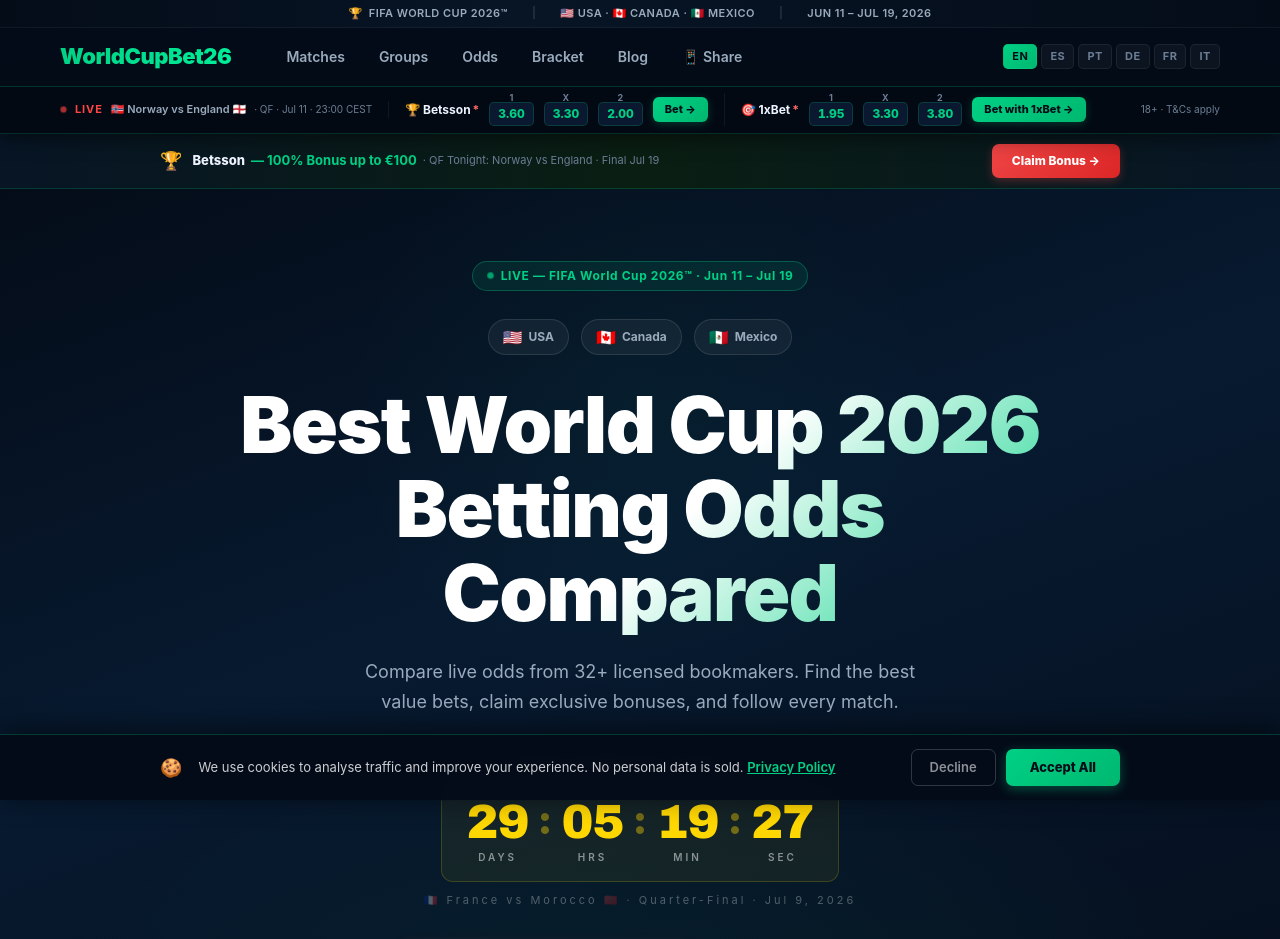
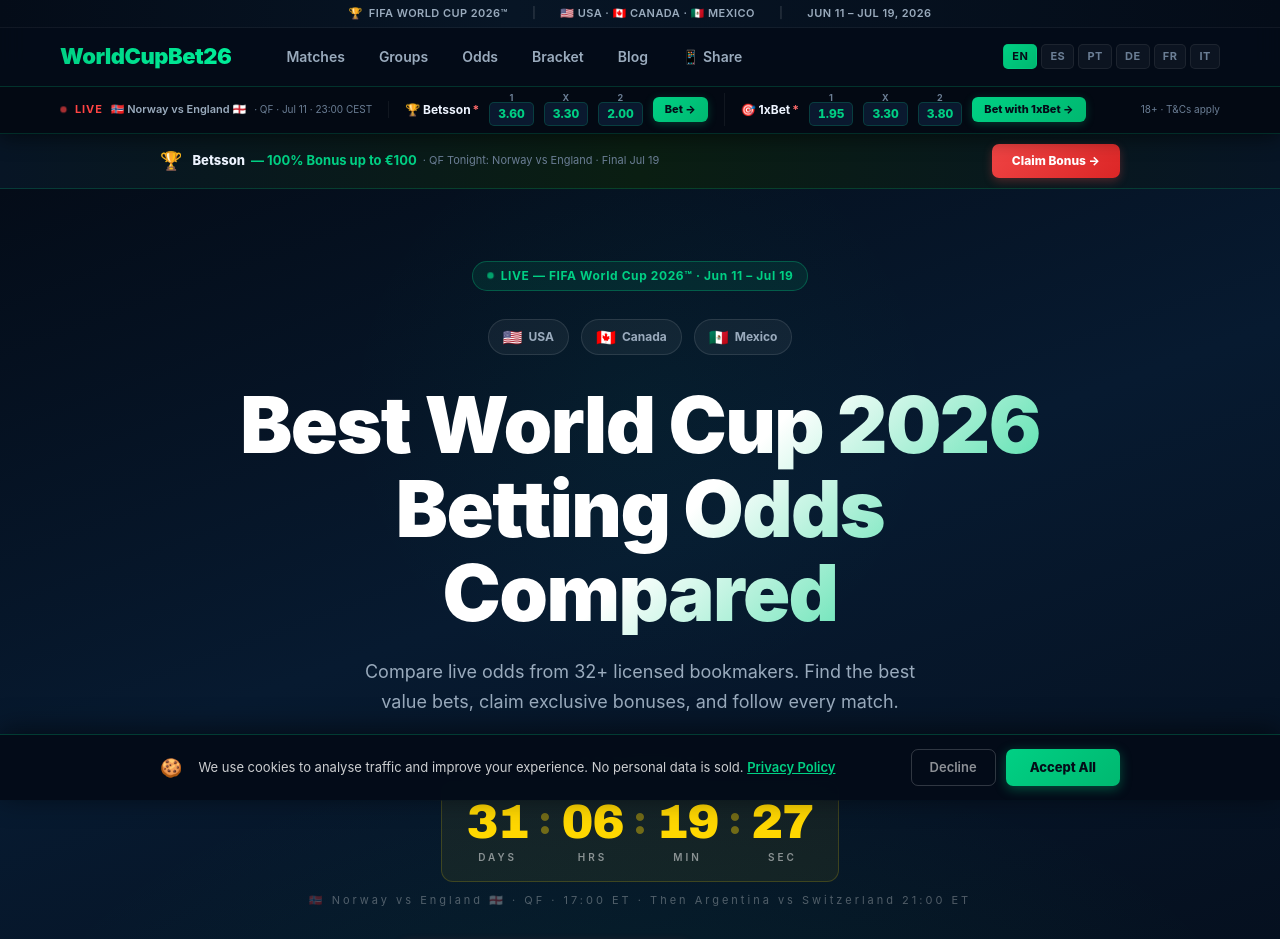
Before and after one commit to ElmerAntileo/worldcupbet26, a Next.js app: page /en in a window 1280 px wide. Shown: the top 939 px of the page. Built offline with nearby package versions, Linux system fonts and the light colour scheme; no server answers.

Commit message:
Fix countdown: point to Norway vs England QF tonight 17:00 ET

```diff
--- a/src/components/CountdownTimer.tsx
+++ b/src/components/CountdownTimer.tsx
@@ -1,7 +1,7 @@
 "use client";
 import { useState, useEffect } from "react";
 
-const KICKOFF = new Date("2026-07-09T20:00:00Z").getTime(); // France vs Morocco QF · Jul 9 22:00 CEST
+const KICKOFF = new Date("2026-07-11T21:00:00Z").getTime(); // Norway vs England QF · Jul 11 17:00 ET
 
 export default function CountdownTimer() {
   const [t, setT] = useState({ d: 20, h: 0, m: 0, s: 0 });
@@ -67,7 +67,7 @@
         marginBottom: "12px",
         fontWeight: 700,
       }}>
-        NEXT QUARTER-FINAL IN
+        QF TONIGHT
       </div>
       <div style={{
         display: "inline-flex",
@@ -104,7 +104,7 @@
         color: "rgba(255,255,255,0.3)",
         marginTop: "10px",
       }}>
-        🇫🇷 France vs Morocco 🇲🇦 · Quarter-Final · Jul 9, 2026
+        🇳🇴 Norway vs England 🏴󠁧󠁢󠁥󠁮󠁧󠁿 · QF · 17:00 ET · Then Argentina vs Switzerland 21:00 ET
       </div>
     </div>
   );
```
